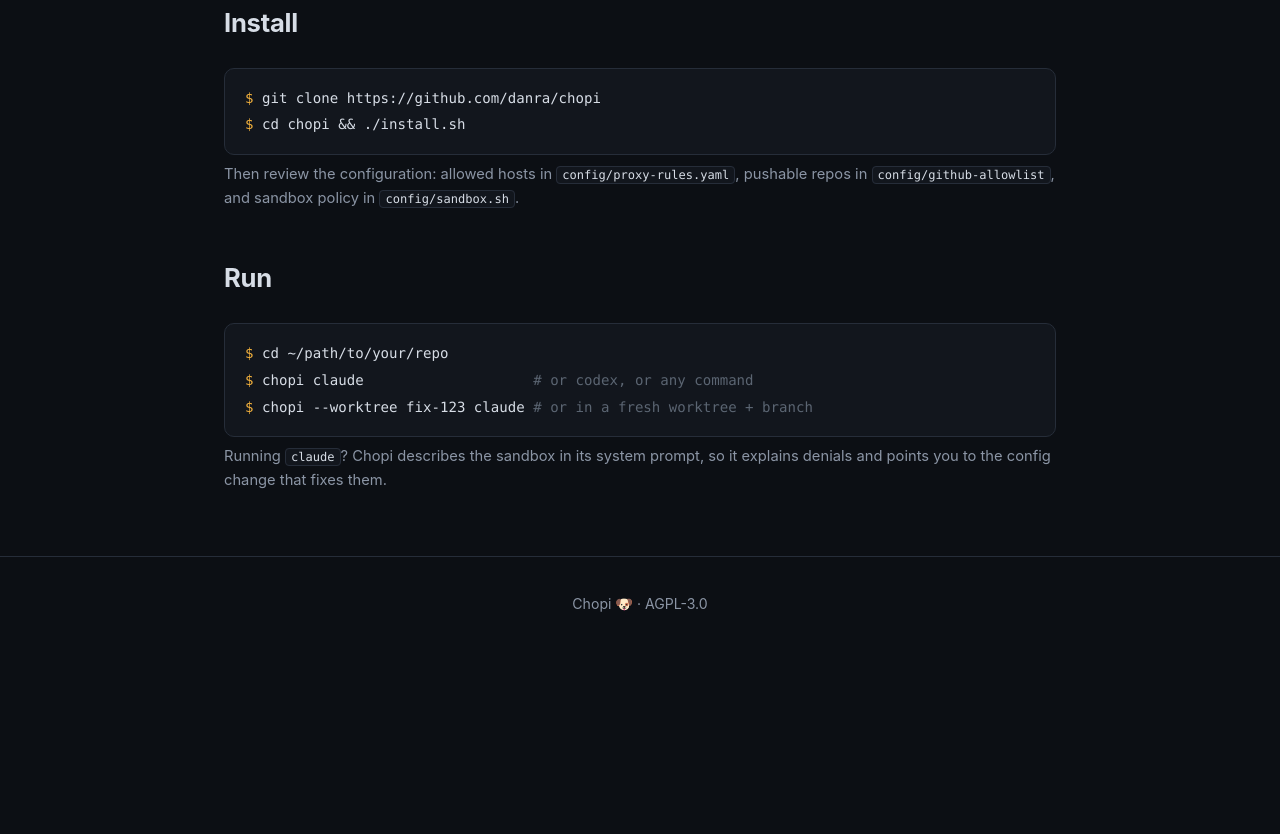
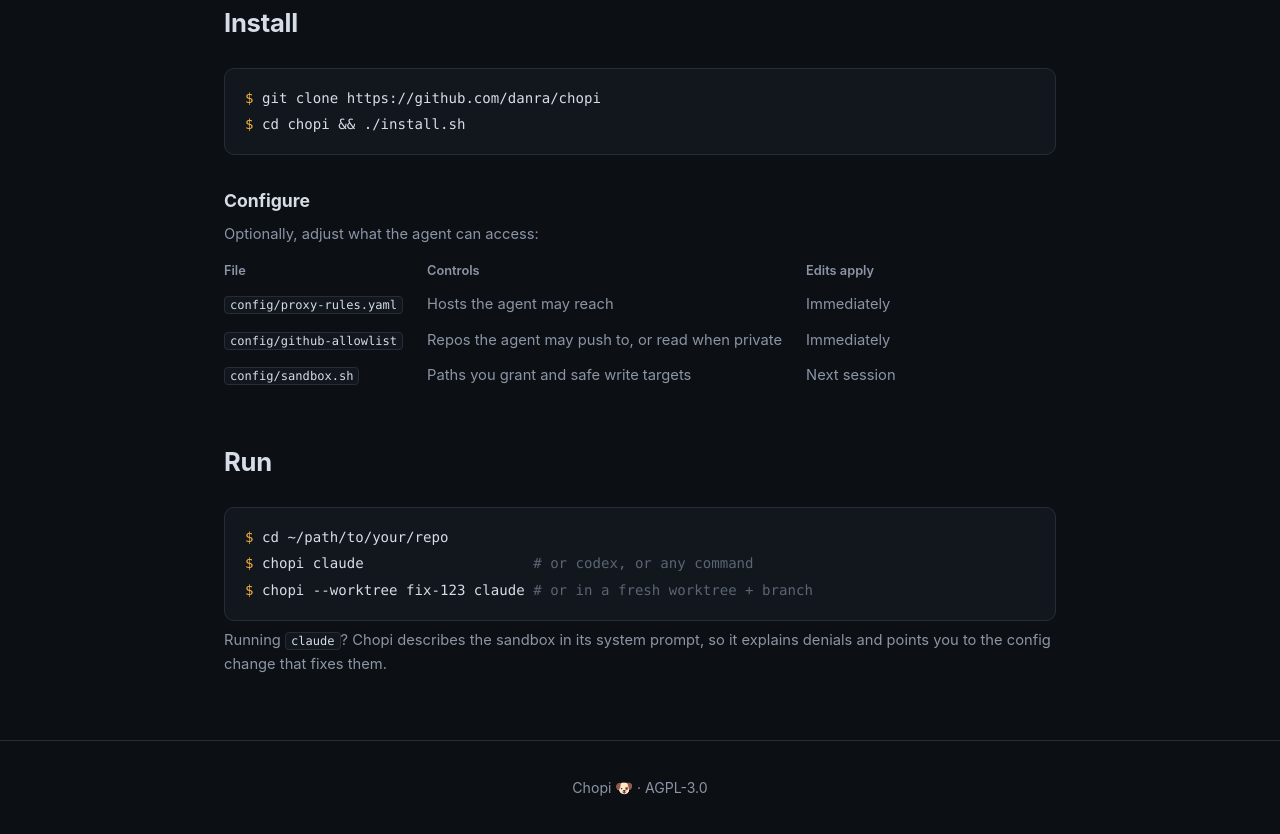
Before and after one commit to danra/chopi, a plain HTML site: page index.html in a window 1280 px wide. Shown: the part 1076-1910 px from the top of the page. Before the commit the page ends 1740 px from the top, so only its background shows below. Drawn offline with Linux system fonts and the light colour scheme.

Commit message:
Add an optional Configure step under Install
List each config file, what it controls and when edits apply, in place
of the one-line pointer to review them.

Co-Authored-By: Claude Opus 5.5 <noreply@anthropic.com>

```diff
--- a/index.html
+++ b/index.html
@@ -202,6 +202,11 @@
   .install pre .c { color: #5b6572; }
   .install pre .p { color: var(--accent); user-select: none; }
   .step + .step { margin-top: 48px; }
+  .step h3 { font-size: 1.1rem; margin: 32px 0 8px; scroll-margin-top: 80px; }
+  .step table { border-collapse: collapse; color: var(--text-dim); font-size: .92rem; margin-top: 8px; }
+  .step th { text-align: left; font-weight: 600; font-size: .8rem; color: var(--text-dim); }
+  .step th, .step td { padding: 6px 24px 6px 0; vertical-align: top; }
+  .step td:first-child { white-space: nowrap; }
   .step p { color: var(--text-dim); font-size: .92rem; margin-top: 8px; }
 
   /* Footer */
@@ -345,10 +350,18 @@
         <h2>Install</h2>
         <pre><span class="p">$</span> git clone https://github.com/danra/chopi
 <span class="p">$</span> cd chopi &amp;&amp; ./install.sh</pre>
-        <p>Then review the configuration: allowed hosts in
-        <code>config/proxy-rules.yaml</code>, pushable repos in
-        <code>config/github-allowlist</code>, and sandbox policy in
-        <code>config/sandbox.sh</code>.</p>
+
+        <h3 id="configure">Configure</h3>
+        <p>Optionally, adjust what the agent can access:</p>
+        <table>
+          <tr><th>File</th><th>Controls</th><th>Edits apply</th></tr>
+          <tr><td><code>config/proxy-rules.yaml</code></td>
+            <td>Hosts the agent may reach</td><td>Immediately</td></tr>
+          <tr><td><code>config/github-allowlist</code></td>
+            <td>Repos the agent may push to, or read when private</td><td>Immediately</td></tr>
+          <tr><td><code>config/sandbox.sh</code></td>
+            <td>Paths you grant and safe write targets</td><td>Next session</td></tr>
+        </table>
       </div>
 
       <div class="step">
```
